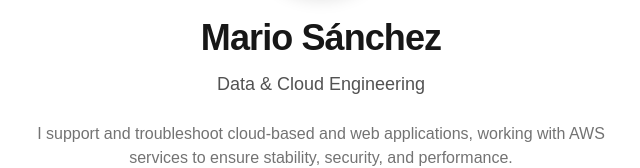
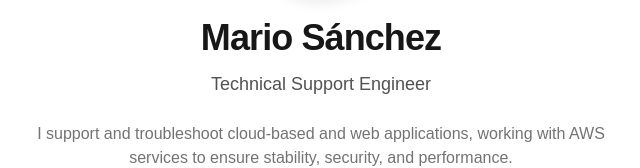
Before and after one commit to malejandrosan/mariosanchez-portfolio, a Next.js app: page / in a window 1280 px wide. Shown: the part 355-523 px from the top of the page, without its empty margins (319-959 px from the left). Built offline with nearby package versions, Linux system fonts and the light colour scheme.

Commit message:
Change role

```diff
--- a/app/page.tsx
+++ b/app/page.tsx
@@ -15,7 +15,7 @@
       </h1>
 
       <p className="mt-3 text-lg text-neutral-600">
-        Data & Cloud Engineering
+        Technical Support Engineer
       </p>
     <p className="mt-6 max-w-xl text-neutral-500">
       I support and troubleshoot cloud-based and web applications, working with AWS services to ensure stability, security, and performance.
```
